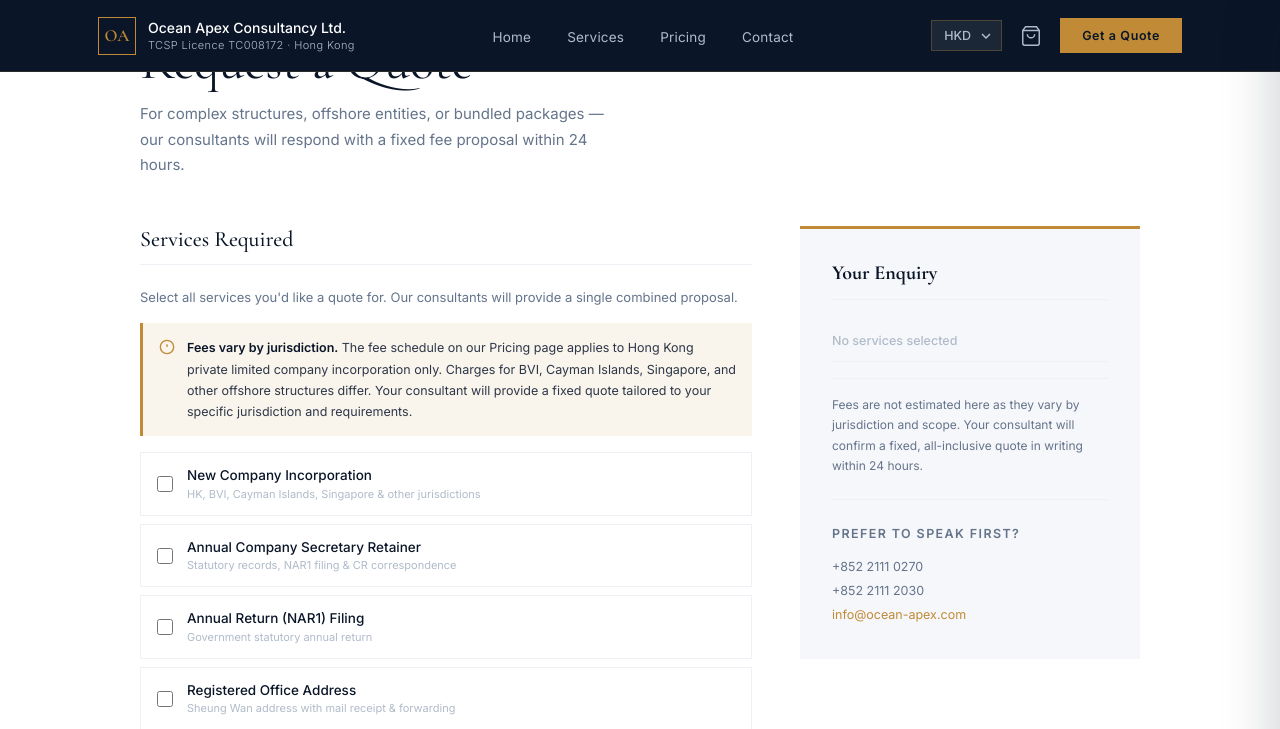
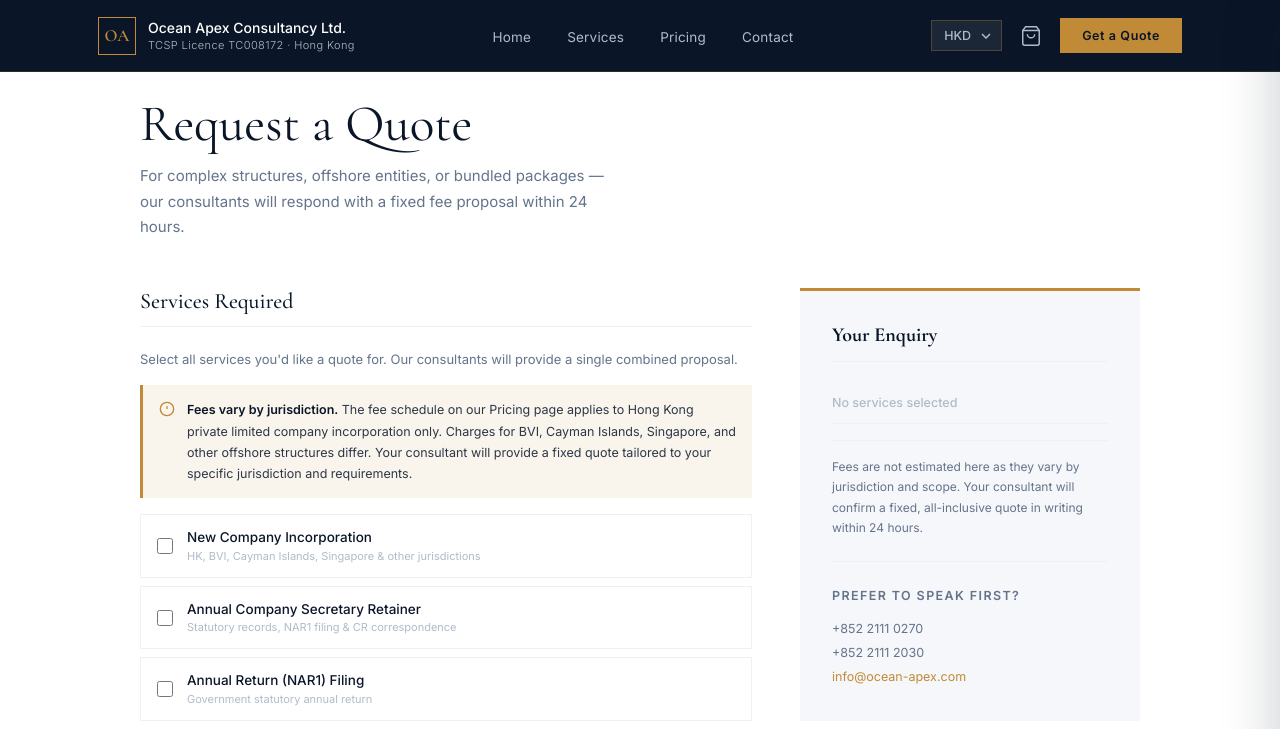
Before and after one commit to phoebecmk/OACLwebsite, a plain HTML site: page index.html in a window 1280 px wide. Both pictures are taken after a click on the button "Get a Quote". Shown: the top 729 px of the page. Drawn offline with nearby package versions, Linux system fonts and the light colour scheme.

Commit message:
Add files via upload

```diff
--- a/index.html
+++ b/index.html
@@ -1116,7 +1116,7 @@ footer{background:var(--navy);padding:64px 48px 32px}
       <div id="chk-content">
         <div class="chk-head">
           <div class="chk-head-left">
-            <h1>Secure Checkout</h1>
+            <h1><br><br>Secure Checkout</h1>
             <p>Card details are processed directly by Stripe and never touch our servers. PCI DSS Level 1 compliant.</p>
           </div>
           <div class="chk-secure">
@@ -1317,7 +1317,7 @@ footer{background:var(--navy);padding:64px 48px 32px}
   <div class="order-wrap">
     <div class="order-inner">
       <div class="eyebrow">Custom Quote Enquiry</div>
-      <h1 style="font-family:var(--serif);font-size:clamp(32px,4vw,54px);font-weight:400;color:var(--navy);margin-bottom:8px">Request a Quote</h1>
+      <h1 style="font-family:var(--serif);font-size:clamp(32px,4vw,54px);font-weight:400;color:var(--navy);margin-bottom:8px"><br>Request a Quote</h1>
       <p style="font-size:15px;color:var(--g500);max-width:480px;line-height:1.7">For complex structures, offshore entities, or bundled packages — our consultants will respond with a fixed fee proposal within 24 hours.</p>
       <div class="order-grid">
         <div>
```
